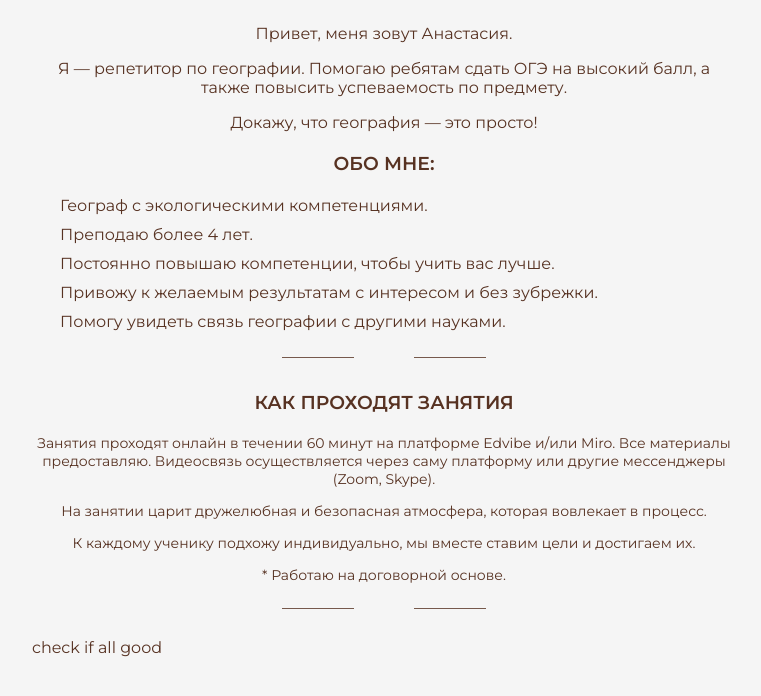
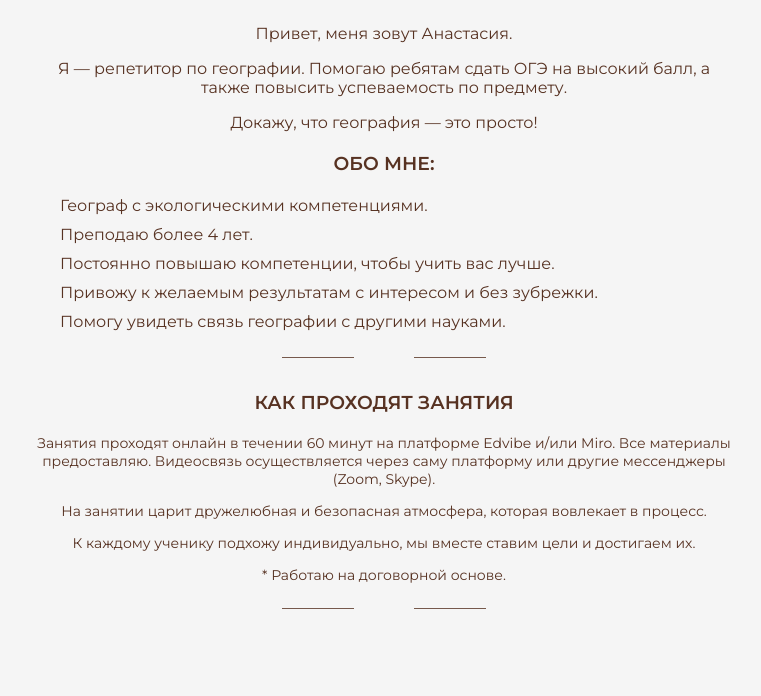
Before and after one commit to an-tutor/an-tutor.github.io, a Svelte app: page / in a window 1280 px wide. Shown: the top 696 px of the page, without its empty margins (256-1017 px from the left). Built offline with nearby package versions, Linux system fonts and the light colour scheme; some icons are missing.

Commit message:
all checked all good

```diff
--- a/src/components/About/About.svelte
+++ b/src/components/About/About.svelte
@@ -26,8 +26,6 @@
 
 <StarLine />
 
-<p>check if all good</p>
-
 <style>
     h3 {
         text-align: center;
```
Also changed, not shown: public/build/bundle.js, 1 other file (tests, documents, lock files or other folders).
